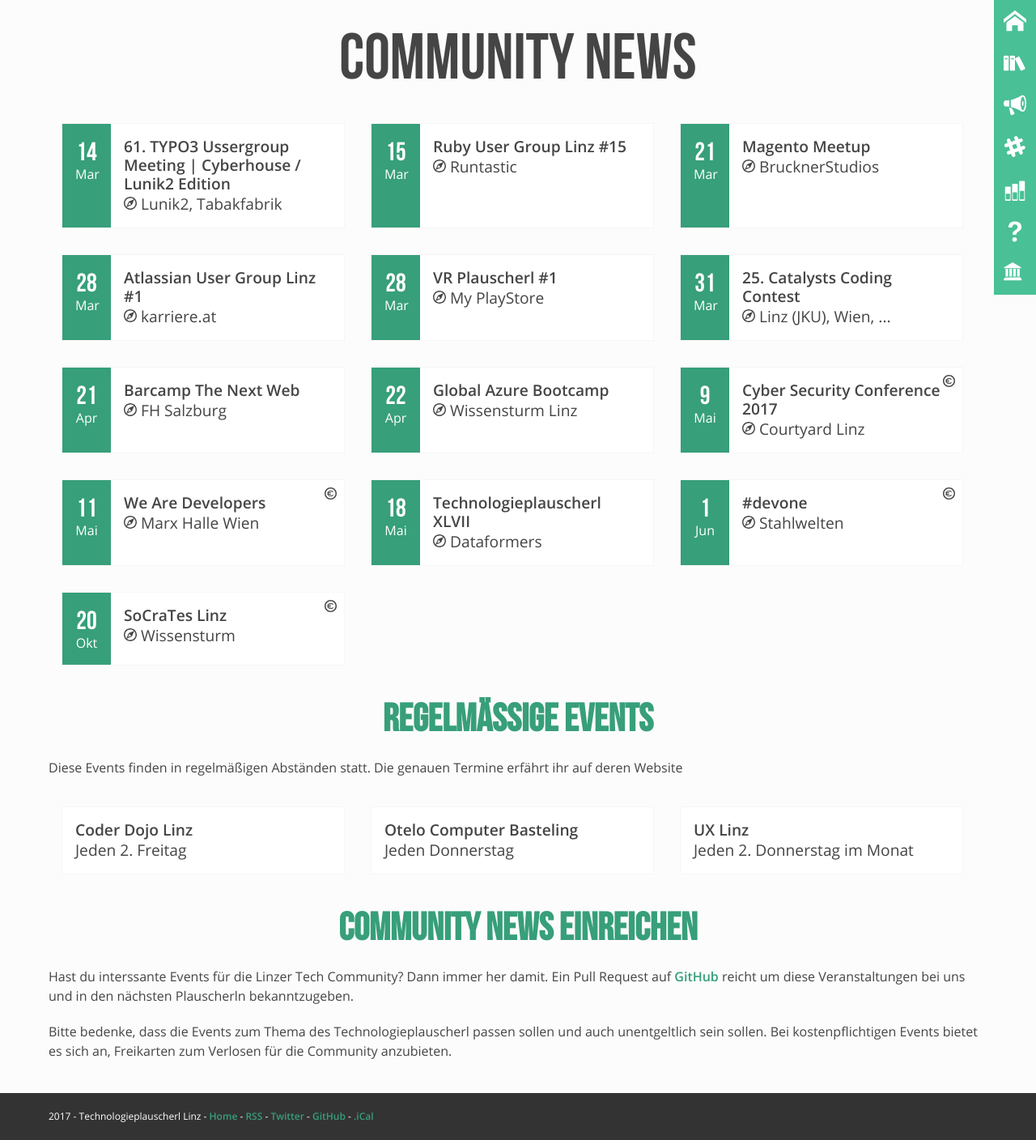
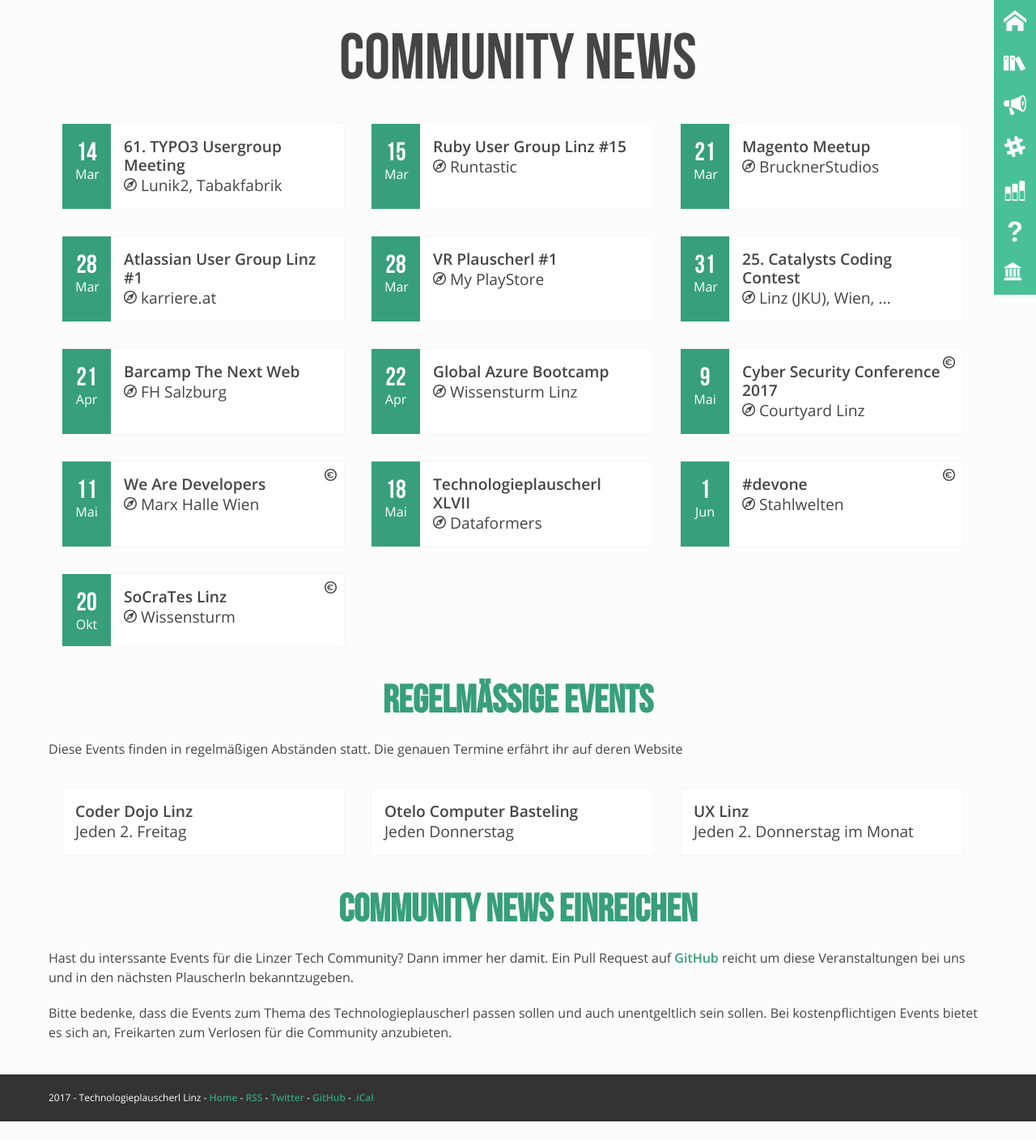
Before and after one commit to mericanAncer127/plauscherl, a Jekyll site: the page built from pages/community-news.html, in a window 1280 px wide. Shown: the whole page at 81% size. Built offline with Jekyll 4.4.1, drawn with Linux system fonts in a browser that asks for light colours; after the commit the page ends 1385 px from its top, so only the background shows below that.

Commit message:
Update community.yml

```diff
--- a/_data/community.yml
+++ b/_data/community.yml
@@ -165,7 +165,7 @@
   name: "TYPO3 Usergroup Meeting in Linz"
   events:
     -
-      name: "61. TYPO3 Ussergroup Meeting | Cyberhouse / Lunik2 Edition"
+      name: "61. TYPO3 Usergroup Meeting"
       location: Lunik2, Tabakfabrik
       date: 2017-03-14
       link: https://www.meetup.com/de-DE/TUGA-TYPO3-User-Group-Austria/events/238063644/?eventId=238063644&chapter_analytics_code=UA-74113768-1
```
